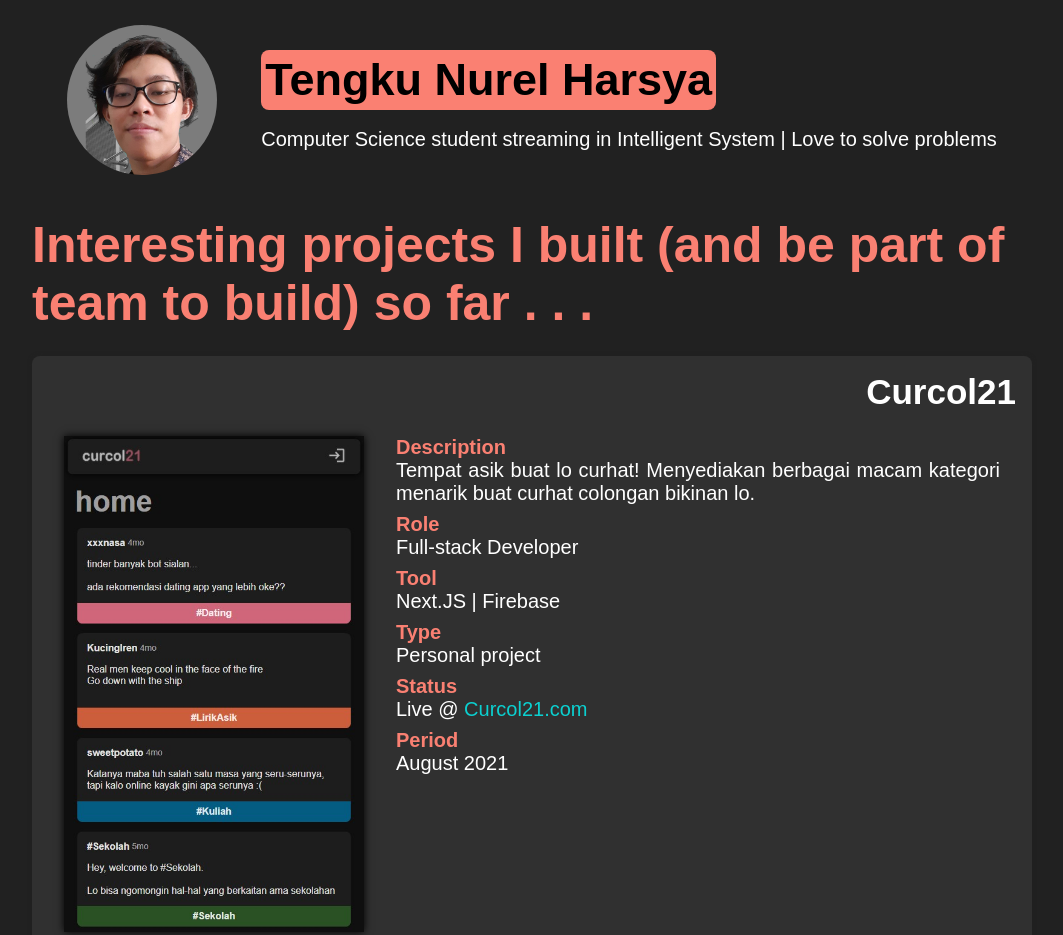
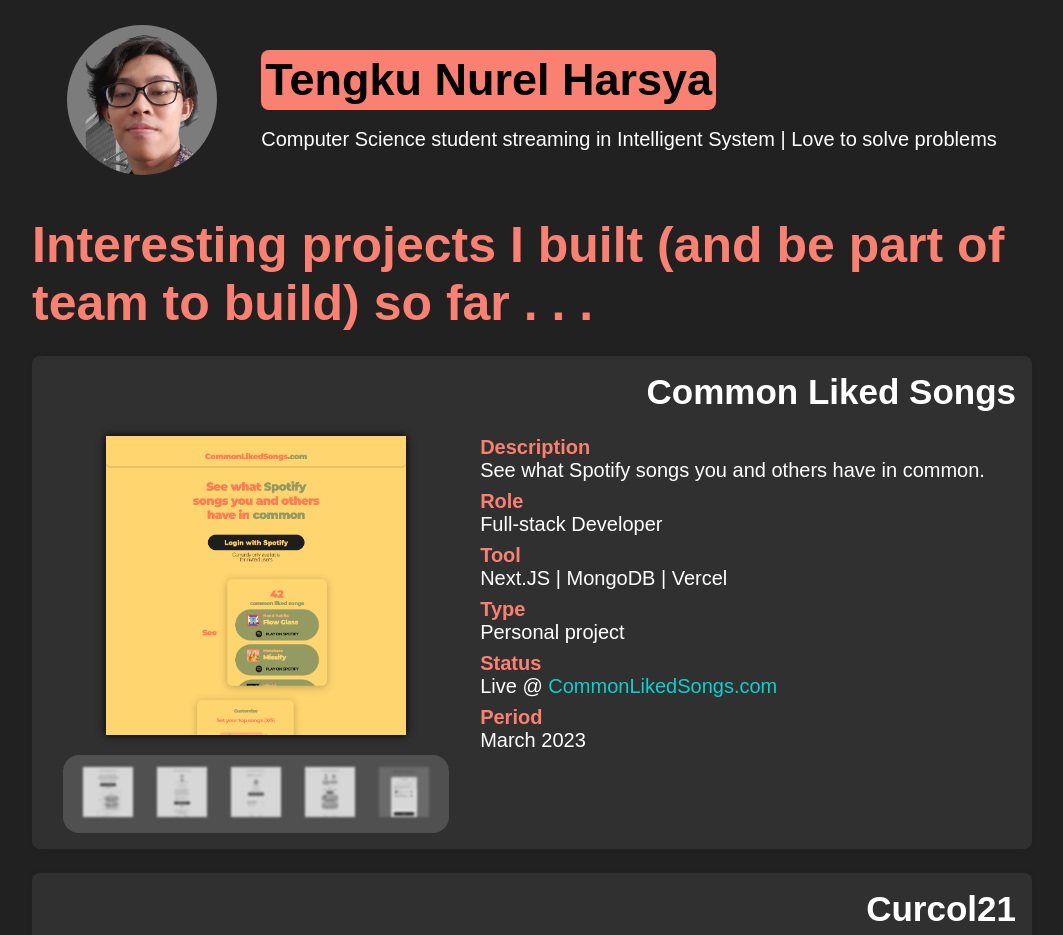
Before and after one commit to nurelhhh/nurelhhh.github.io, a plain HTML site: page index.html in a window 1280 px wide. Shown: the top 935 px of the page, without its empty margins (108-1171 px from the left). Drawn offline with Linux system fonts and the light colour scheme.

Commit message:
Add CommonLikedSongs.com

```diff
--- a/index.html
+++ b/index.html
@@ -37,7 +37,7 @@
         <a href="https://github.com/nurelhhh" target="_blank">
             <div id="contact-github" class="contact-link"></div>
         </a>
-        <a href="https://www.linkedin.com/in/tengku-nurel-harsya-79063513a" target="_blank">
+        <a href="https://www.linkedin.com/in/nurel" target="_blank">
             <div id="contact-linkedin" class="contact-link"></div>
         </a>
         <a href="mailto:nurel_harsya@outlook.com">
--- a/index.js
+++ b/index.js
@@ -48,6 +48,23 @@ const projectAssetRoot = './projects/';
 
 const projectData = [
     {
+        'name': 'Common Liked Songs',
+        'description': `See what Spotify songs you and others have in common.`,
+        'role': 'Full-stack Developer',
+        'tool': 'Next.JS | MongoDB | Vercel',
+        'dir': 'cls',
+        'assets': [
+            '/1.png',
+            '/2.png',
+            '/3.png',
+            '/4.png',
+            '/5.png'
+        ],
+        'type': 'Personal project',
+        'status': 'Live @ <a href="https://www.commonlikedsongs.com/" target="_blank">CommonLikedSongs.com</a>',
+        'period': 'March 2023'
+    },
+    {
         'name': 'Curcol21',
         'description': `Tempat asik buat lo curhat! Menyediakan berbagai macam kategori menarik buat curhat colongan bikinan lo.`,
         'role': 'Full-stack Developer',
@@ -60,7 +77,7 @@ const projectData = [
             '/4.jpg',
         ],
         'type': 'Personal project',
-        'status': 'Live @ <a href="https://www.curcol21.com/" target="_blank">Curcol21.com</a>',
+        'status': 'Previously Live @ <a href="https://www.curcol21.com/" target="_blank">Curcol21.com</a>',
         'period': 'August 2021'
     },
     {
```
Also changed, not shown: projects/cls/1.png (added), projects/cls/2.png (added), projects/cls/3.png (added), projects/cls/4.png (added), projects/cls/5.png (added).
